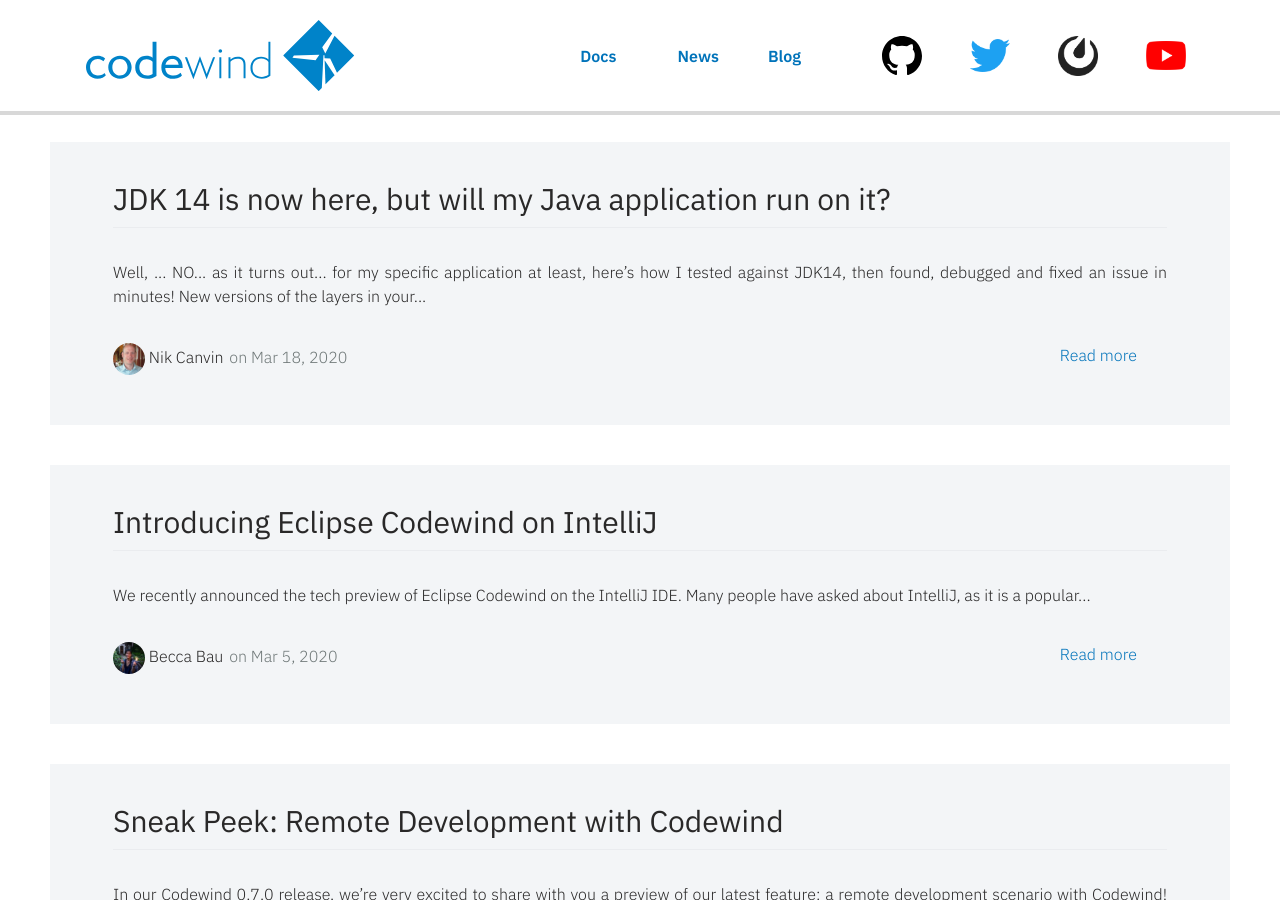
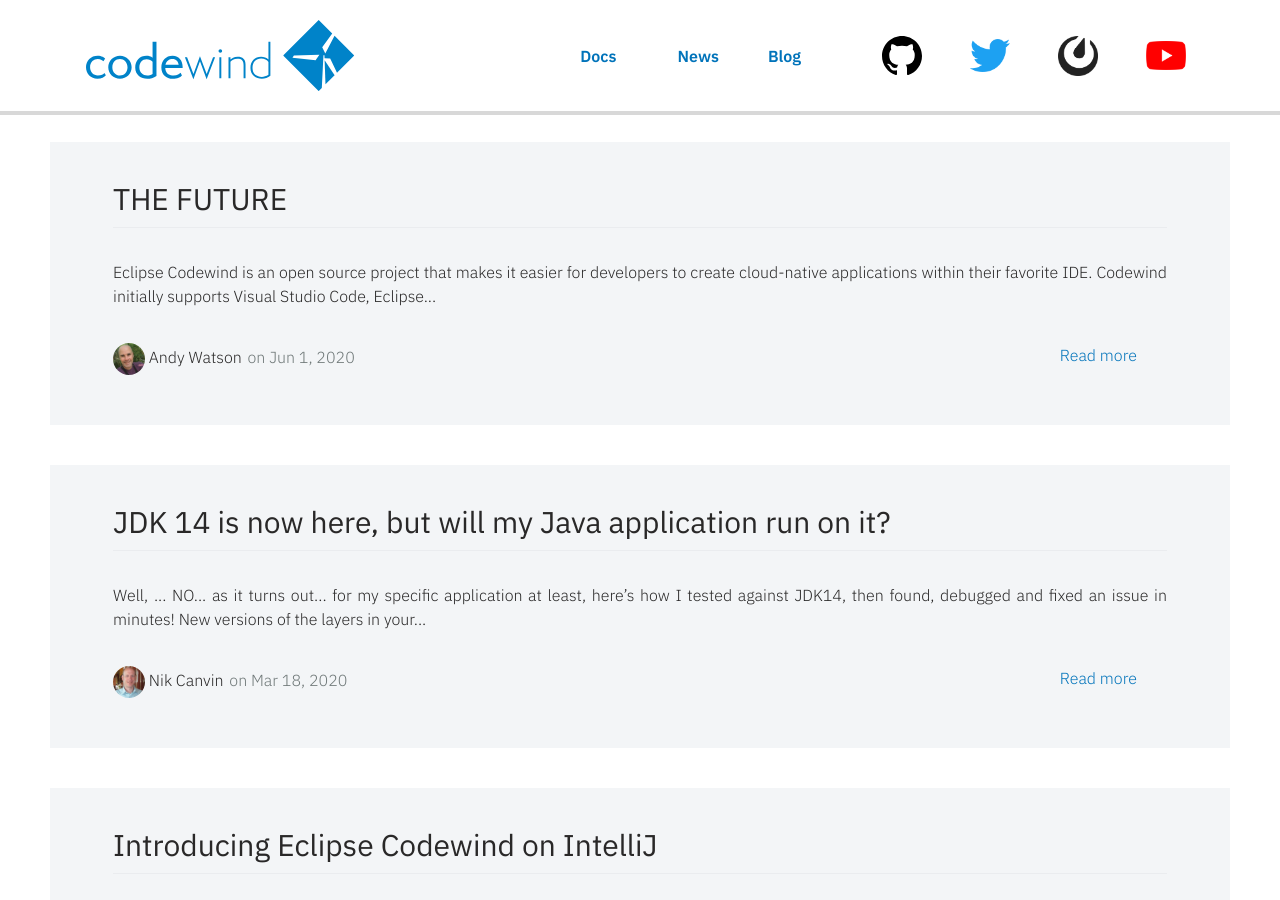
Before and after one commit to eclipse-archived/codewind-docs, a Jekyll site: the page built from docs/blog.html, in a window 1280 px wide and 900 px high. Built offline with Jekyll 4.4.1, drawn with Linux system fonts in a browser that asks for light colours; nearby versions of some CDN libraries; part of the change alters nothing that is shown.

Commit message:
Allow future posts to render

```diff
--- /dev/null
+++ b/docs/_blog/2020-06-01-the-future-is-awesome.md
@@ -0,0 +1,34 @@
+---
+layout: post
+title: "THE FUTURE"
+categories: blog
+author_picture: images/blog/author_icon_andy_watson.jpeg
+author_url:
+author: Andy Watson
+blog_description: "Eclipse Codewind is an open source project that makes it easier for developers to create cloud-native applications within their favorite IDE. Codewind initially supports Visual Studio Code, Eclipse..."
+permalink: the-future-is-awesome
+duration: 2 minutes
+tags: [Microservices, Containers, Nodejs, Java, Cloud]
+---
+[Eclipse Codewind](https://codewind.dev/) is an open source project that makes it easier for developers to create cloud-native applications within their favorite IDE. Codewind initially supports Visual Studio Code, Eclipse IDE and Eclipse Che. We’re working on adding support for additional editors in the coming months.
+
+### Easy to get started
+Once you’ve [installed Codewind](https://www.eclipse.org/codewind/gettingstarted.html), you can use common templates to quickly start using popular frameworks including Express (Node.js), Spring Boot (Java), Open Liberty (Java), and Kitura (Swift). If you want to develop in other runtimes and frameworks, you can do that as well! Codewind enables you to bring your own templates to expand support to meet your own needs.
+
+### Containerized from the start
+When you’re creating an application, Codewind immediately syncs and builds your application within its own container, pulling in application dependencies as appropriate. The best part? You don’t have to leave your editor to use dependent tools.
+
+Auto-rebuild capabilities ensure that changes you make to your application are immediately reflected in your container, which results in quick feedback on your code changes. Applications that you build using Codewind come with health endpoints and metrics so that you can make sure your microservices are responding like you expect them to.
+
+In addition, Codewind’s built-in performance tooling generates load on your microservice endpoint. This enables you to watch the metrics to compare changes between application levels and to identify hot spots that indicate potential application bottlenecks.
+
+<div style="text-align: center;"><iframe width="560" height="315" src="https://www.youtube.com/embed/mjADP2_4FBg" frameborder="0" allow="accelerometer; autoplay; encrypted-media; gyroscope; picture-in-picture" allowfullscreen></iframe></div>
+*Welcome to Eclipse Codewind*
+{: style="text-align: center;"}
+
+### Start your Codewind journey
+- Learn more: [Codewind.dev](https://codewind.dev/)
+- Contribute to the project: [Visit GitHub](https://github.com/eclipse/codewind){:target="_blank"}
+- Follow us on EclipseCodewind@twitter
+
+*Originally published at [https://developer.ibm.com](https://developer.ibm.com){:target="_blank"}.*
--- a/docs/_config.yml
+++ b/docs/_config.yml
@@ -3,7 +3,7 @@ email: codewind-dev@eclipse.org
 description: Eclipse Codewind
 keywords: Eclipse, docker, container, devops, applications, development, iteration, microservices, cloud, services, rapid, integrated
 baseurl: "/codewind"
-
+future: true
 # Build settings
 markdown: kramdown
 theme: minima
```
